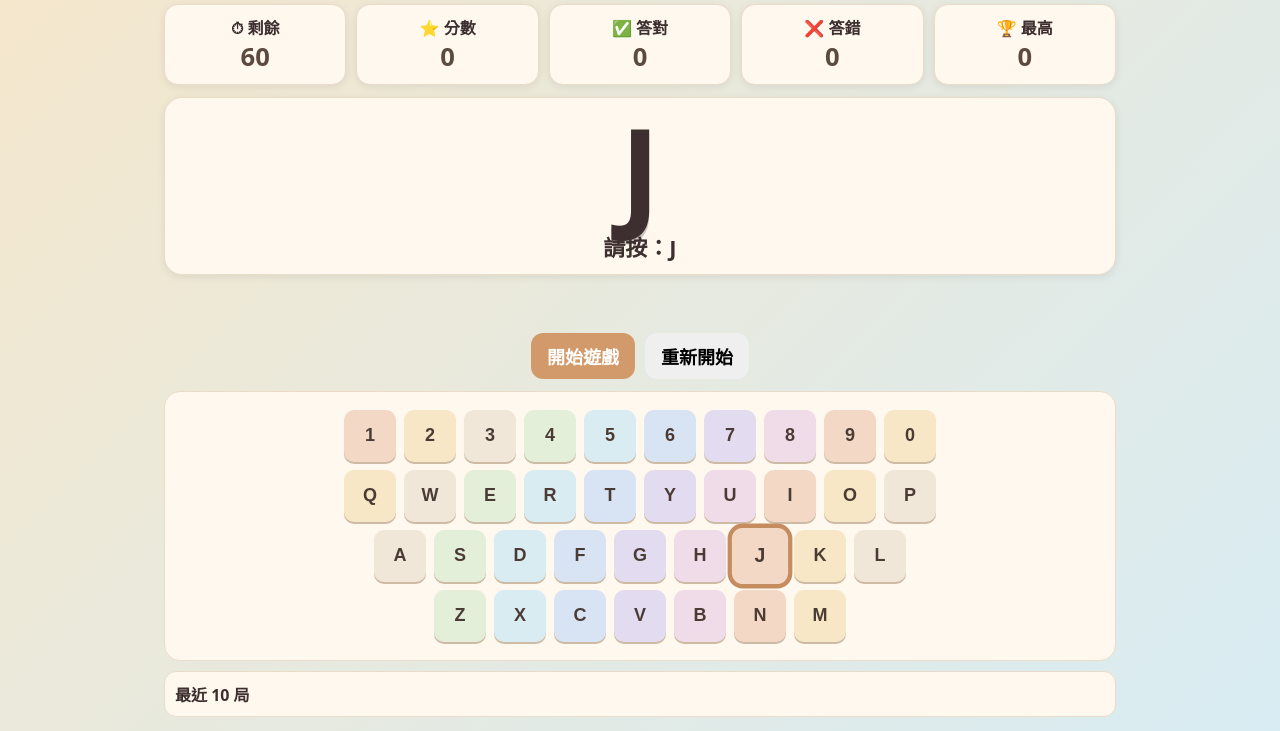
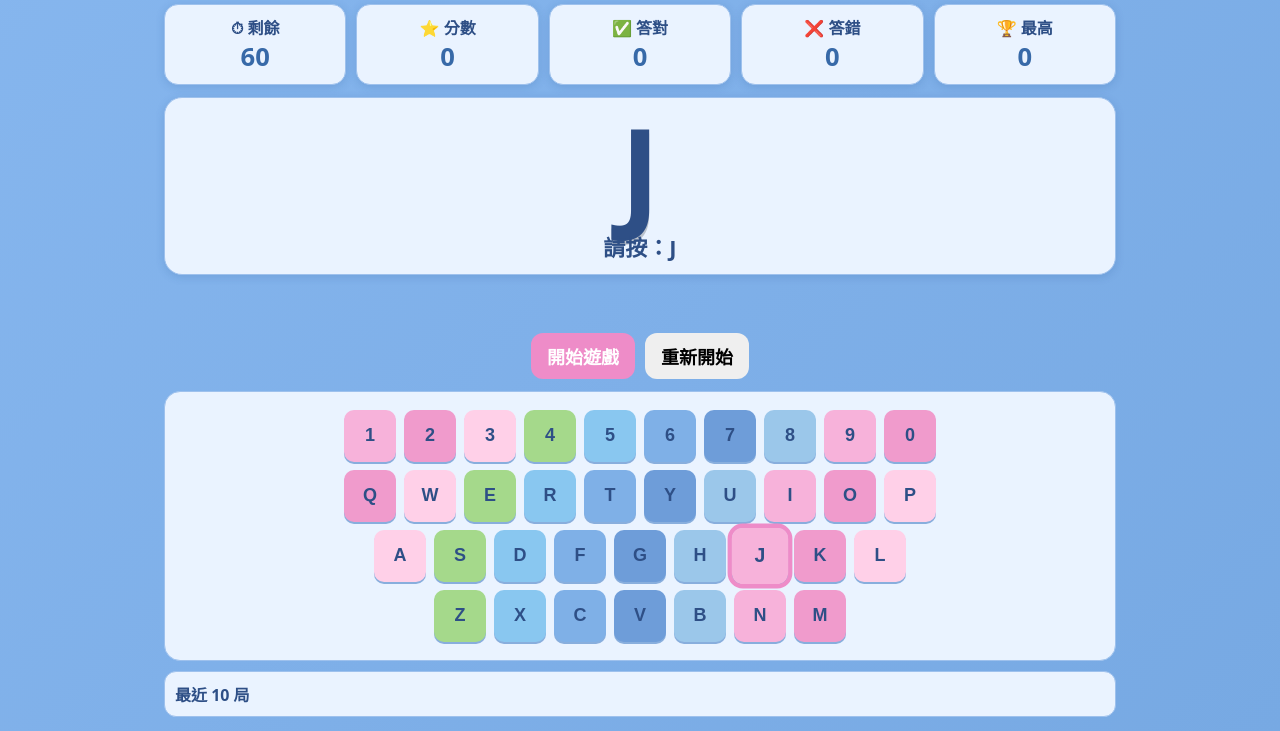
Before and after one commit to sammi121313/kids-letter-number-game, a plain HTML site: page index.html in a window 1280 px wide. Shown: the part 85-816 px from the top of the page. Drawn offline with Linux system fonts and the light colour scheme.

Commit message:
style: switch to peppa-inspired pink-blue palette

```diff
--- a/index.html
+++ b/index.html
@@ -5,25 +5,25 @@
   <meta name="viewport" content="width=device-width, initial-scale=1.0" />
   <title>字母數字快打 60秒</title>
   <style>
-    :root{--bg1:#F6E7CB;--bg2:#D8ECF3;--ok:#5BAA6F;--bad:#D86A6A;--ink:#3D2F2F}
+    :root{--bg1:#86B6EE;--bg2:#77A9E3;--ok:#67C46A;--bad:#E46A86;--ink:#2E4F86}
     *{box-sizing:border-box} body{margin:0;font-family:"Noto Sans TC",system-ui;background:linear-gradient(135deg,var(--bg1),var(--bg2));color:var(--ink)}
     .wrap{max-width:980px;margin:0 auto;padding:14px}
-    .stats{display:grid;grid-template-columns:repeat(5,1fr);gap:10px}.card{background:#fff8ee;border:1px solid #eadcc8;border-radius:14px;padding:10px;text-align:center;font-weight:700;box-shadow:0 2px 8px #00000014}
-    .card b{display:block;font-size:1.6rem;color:#5d4a3f}
-    .target{margin:12px 0;background:#fff8ee;border:1px solid #eadcc8;border-radius:18px;padding:12px;text-align:center;box-shadow:0 2px 8px #00000014}
+    .stats{display:grid;grid-template-columns:repeat(5,1fr);gap:10px}.card{background:#EAF3FF;border:1px solid #9EC1ED;border-radius:14px;padding:10px;text-align:center;font-weight:700;box-shadow:0 2px 8px #204b8f2b}
+    .card b{display:block;font-size:1.6rem;color:#3769A8}
+    .target{margin:12px 0;background:#EAF3FF;border:1px solid #9EC1ED;border-radius:18px;padding:12px;text-align:center;box-shadow:0 2px 8px #204b8f2b}
     .char{font-size:120px;line-height:1;font-weight:900;text-shadow:0 4px 0 #0003}
     .hint{font-size:22px;font-weight:800}
     .feedback{height:38px;text-align:center;font-size:28px;font-weight:900}
     .ok{color:var(--ok)} .bad{color:var(--bad)}
     .actions{display:flex;justify-content:center;gap:10px;margin:8px 0 12px}
     button{border:0;border-radius:12px;padding:10px 16px;font-size:18px;font-weight:800;cursor:pointer}
-    .primary{background:#d29a6a;color:#fff}
-    .layout{background:#fff8ee;border:1px solid #eadcc8;border-radius:16px;padding:10px}
+    .primary{background:#EE8CC8;color:#fff}
+    .layout{background:#EAF3FF;border:1px solid #9EC1ED;border-radius:16px;padding:10px}
     .row{display:flex;gap:8px;justify-content:center;margin:8px 0;flex-wrap:wrap}
-    .key{width:52px;height:52px;border-radius:10px;display:flex;align-items:center;justify-content:center;font-weight:900;color:#4a3c35;background:#f7eadb;box-shadow:0 2px 0 #cdbba6}
-    .rainbow-0{background:#f4d8c6}.rainbow-1{background:#f7e7c6}.rainbow-2{background:#f1e7d8}.rainbow-3{background:#e4efd9}.rainbow-4{background:#d9ecf1}.rainbow-5{background:#d8e3f3}.rainbow-6{background:#e3dbf0}.rainbow-7{background:#f0dbe8}
-    .active{outline:4px solid #c58d5f;transform:scale(1.08)}
-    .history{margin-top:10px;background:#fff8ee;border:1px solid #eadcc8;border-radius:12px;padding:10px}
+    .key{width:52px;height:52px;border-radius:10px;display:flex;align-items:center;justify-content:center;font-weight:900;color:#2E4F86;background:#DCEBFF;box-shadow:0 2px 0 #88AEDD}
+    .rainbow-0{background:#F7B2DA}.rainbow-1{background:#F09BCC}.rainbow-2{background:#FFD0E8}.rainbow-3{background:#A5D98B}.rainbow-4{background:#89C7F0}.rainbow-5{background:#7FB0E7}.rainbow-6{background:#6E9DD9}.rainbow-7{background:#9BC7EA}
+    .active{outline:4px solid #EE8CC8;transform:scale(1.08)}
+    .history{margin-top:10px;background:#EAF3FF;border:1px solid #9EC1ED;border-radius:12px;padding:10px}
     .small{font-size:13px;opacity:.9}
     @media (max-width:700px){.stats{grid-template-columns:repeat(2,1fr)}.char{font-size:86px}.key{width:44px;height:44px}}
   </style>
```
